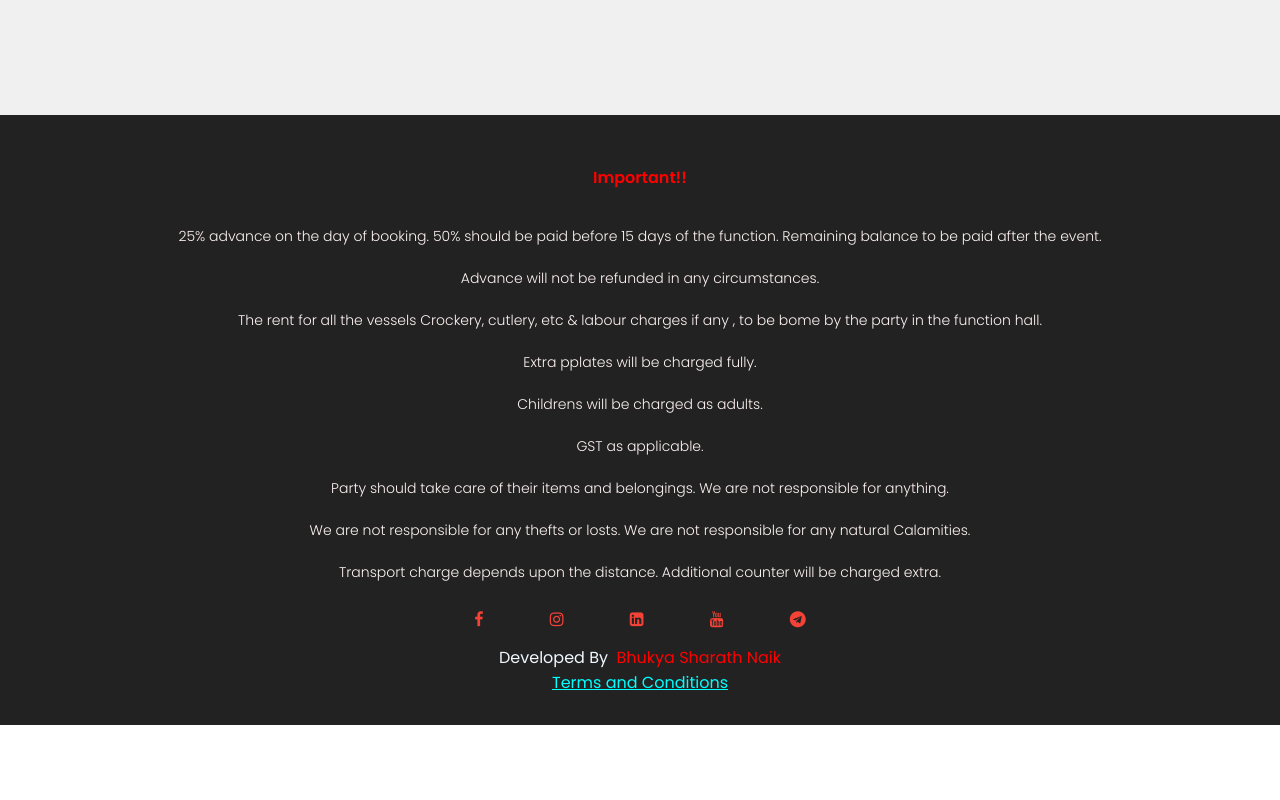
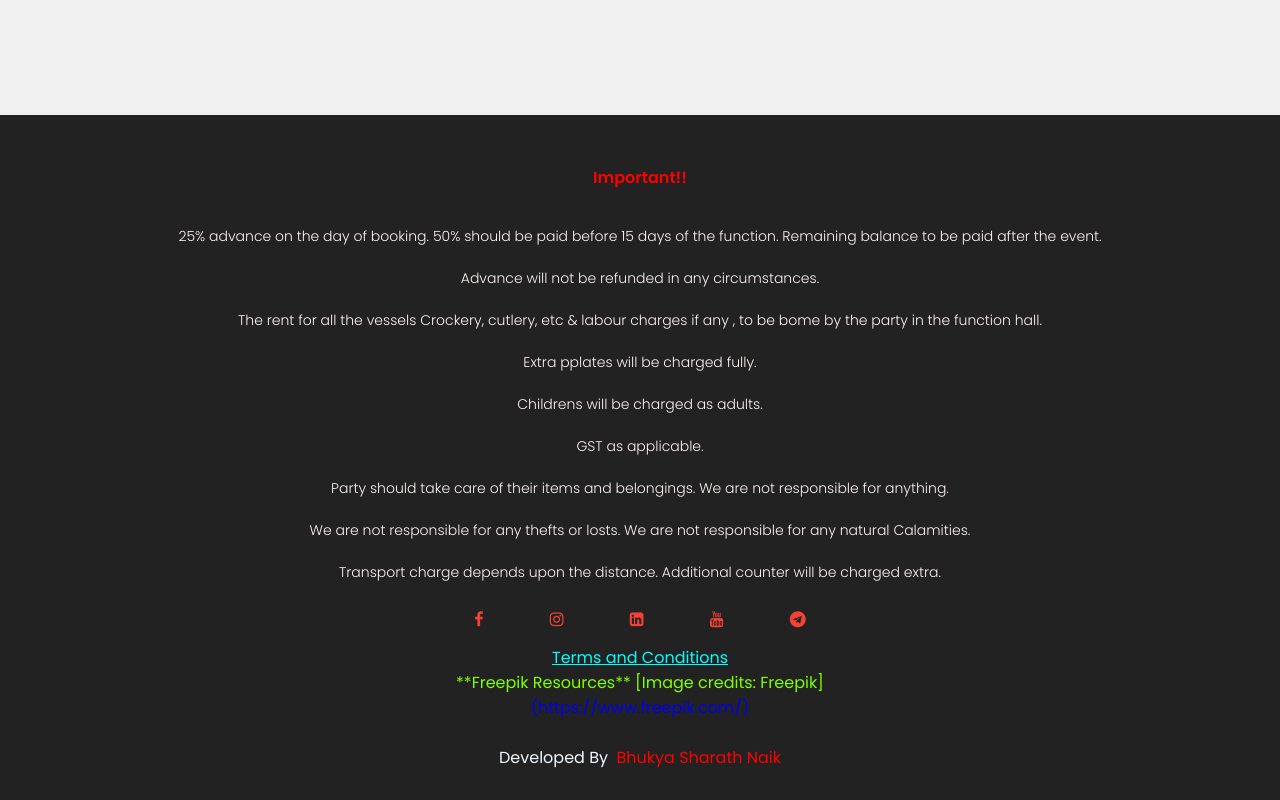
Before and after one commit to sharath028/Balajicatering.github.io, a plain HTML site: page menu.html in a window 1280 px wide. Shown: the part 5526-6326 px from the top of the page. Before the commit the page ends 6251 px from the top, so only its background shows below. Drawn offline with Linux system fonts and the light colour scheme; a script that the page names is missing.

Commit message:
Update menu.html

```diff
--- a/menu.html
+++ b/menu.html
@@ -353,11 +353,17 @@
      <a href="https://www.youtube.com/@Poseidon_03/featured" target="_blank"> <i class="fa fa-youtube"></i></a>
       <i class="fa fa-telegram"></i>
   </div>
-  <div class="s"style="color: aliceblue;">
-    <div>Developed  By</div>
-    <div style="color: red;"> &nbsp;&nbsp;Bhukya Sharath Naik</div>
-</div> </b>
-<a href="l.html" target="_blank" style="text-align:center; color:aqua" >Terms and Conditions</a>
+  <a href="l.html" target="_blank" style="text-align:center; color:aqua" >Terms and Conditions</a>
+    <div style="color: chartreuse;">**Freepik Resources**
+
+        [Image credits: Freepik]<br><a href="https://www.freepik.com/" style="text-decoration: none;">(https://www.freepik.com/)</a><br>
+
+        </div><br>
+
+        <div class="s"style="color: aliceblue;">
+            <div>Developed  By</div>
+            <div style="color: red;"> &nbsp;&nbsp;Bhukya Sharath Naik</div>
+        </div> </b>
 </section>
 
 
```
